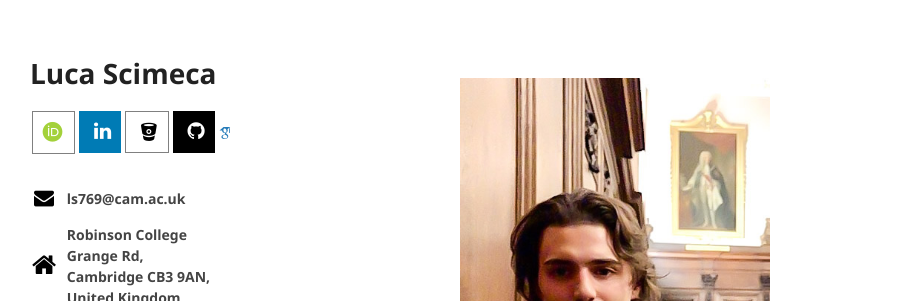
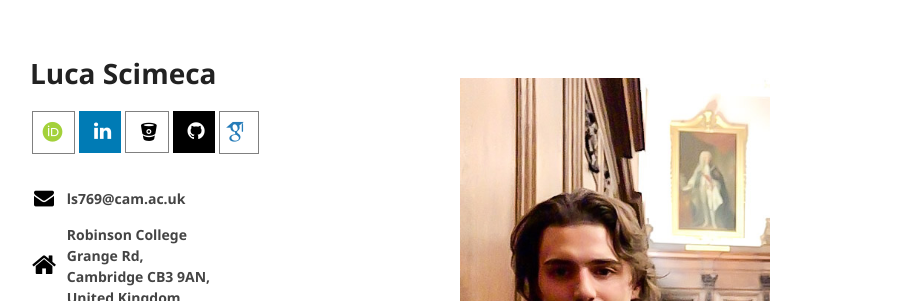
Before and after one commit to lucascimeca/lucascimeca.github.io, a Jekyll site: the page built from index.md, in a window 1280 px wide. Shown: the top 301 px of the page, without its empty margins (180-1099 px from the left). Built offline with Jekyll 4.4.1, drawn with Linux system fonts in a browser that asks for light colours; nearby versions of some CDN libraries; some web fonts are replaced; the repository's description, which GitHub fills in, is left out.

Commit message:
Update default.html

```diff
--- a/_layouts/default.html
+++ b/_layouts/default.html
@@ -54,7 +54,7 @@
             <th><a href="https://www.linkedin.com/in/luca-scimeca/" class="fa fa-linkedin" target="_blank"></a></th>
             <th><a href="https://bitbucket.org/lucascimeca/" class="fa fa-bitbucket" target="_blank"></a></th>
             <th><a href="{{ site.github.owner_url }}" class="fa fa-github" target="_blank"></a></th>
-            <th><a href="https://scholar.google.co.uk/citations?user=fKJvAvMAAAAJ" class="ai ai-google-scholar" target="_blank"></a></th>
+            <th><a href="https://scholar.google.co.uk/citations?user=fKJvAvMAAAAJ" style="font-size: 25px; padding-left: 5px; border-width: 0.5px; border-color: gray; border-style: solid; height: 33px; width: 33px; font-size: 23px; padding-top: 8px;" class="ai ai-google-scholar" target="_blank"></a></th>
           </tr>
         </table>
         <table style="width: 200px">
```
